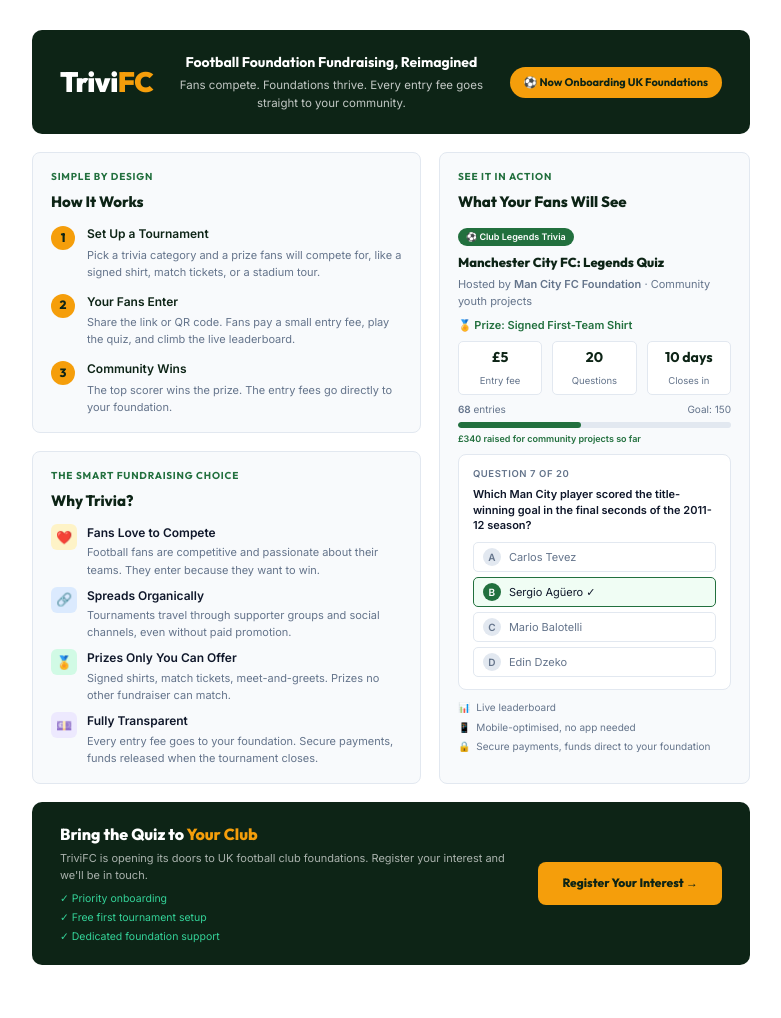
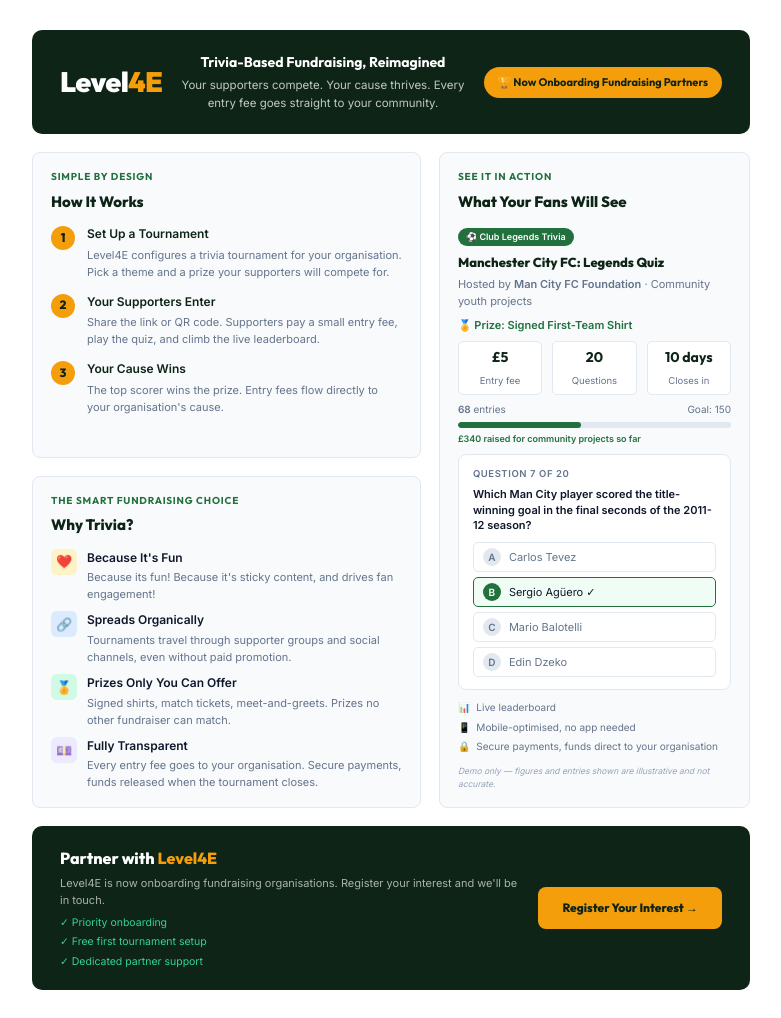
Before and after one commit to AidanParkhurst/trivifc, a website: page one-pager.html in a window 1280 px wide. Shown: the whole page, without its empty margins (6-787 px from the left). Before the commit the page ends 993 px from the top, so only its background shows below. Drawn offline with Linux system fonts and the light colour scheme.

Commit message:
Something

```diff
--- a/css/styles.css
+++ b/css/styles.css
@@ -52,10 +52,14 @@
    BASE
    ============================================== */
 
+html {
+  background: var(--navy);
+}
+
 body {
   font-family: var(--font-body);
   color: var(--text);
-  background: var(--white);
+  background: var(--navy);
   line-height: 1.6;
   overflow-x: hidden;
 }
@@ -181,15 +185,17 @@
 
 .nav {
   position: fixed;
-  inset-block-start: 0;
-  inset-inline: 0;
+  top: 0;
+  left: 0;
+  right: 0;
   height: var(--nav-height);
   z-index: 100;
   background: transparent;
   transition: background var(--t), box-shadow var(--t);
 }
 
-.nav.scrolled {
+.nav.scrolled,
+.nav.menu-open {
   background: var(--navy);
   box-shadow: 0 2px 20px rgba(0, 0, 0, 0.25);
 }
@@ -278,7 +284,7 @@
   flex-direction: column;
   padding: 1.5rem var(--gutter);
   gap: 0.25rem;
-  transform: translateY(-110%);
+  transform: translateY(calc(-100% - var(--nav-height)));
   transition: transform 0.3s cubic-bezier(0.16, 1, 0.3, 1);
   box-shadow: 0 8px 24px rgba(0, 0, 0, 0.3);
 }
@@ -333,16 +339,21 @@
 
 .hero__bg {
   position: absolute;
-  inset: 0;
+  top: 0;
+  right: 0;
+  bottom: 0;
+  left: 0;
   background-size: cover;
-  /*background-position: center calc(100% + 150px);*/
   background-position: center;
   background-repeat: no-repeat;
 }
 
 .hero__overlay {
   position: absolute;
-  inset: 0;
+  top: 0;
+  right: 0;
+  bottom: 0;
+  left: 0;
   background: radial-gradient(
     ellipse at top right,
     rgba(34, 197, 94, 0.18) 0%,
@@ -350,6 +361,12 @@
     rgba(13, 36, 22, 0.82) 70%,
     rgba(13, 36, 22, 0.96) 100%
   );
+}
+
+@media (max-width: 767px) {
+  .hero__bg {
+    background-position: 65% center;
+  }
 }
 
 .hero__content {
--- a/js/main.js
+++ b/js/main.js
@@ -21,6 +21,7 @@
   navDrawer.classList.add('open');
   navDrawer.setAttribute('aria-hidden', 'false');
   navOverlay.classList.add('open');
+  nav.classList.add('menu-open');
   document.body.style.overflow = 'hidden';
 }
 
@@ -30,6 +31,7 @@
   navDrawer.classList.remove('open');
   navDrawer.setAttribute('aria-hidden', 'true');
   navOverlay.classList.remove('open');
+  nav.classList.remove('menu-open');
   document.body.style.overflow = '';
 }
 
--- a/one-pager.html
+++ b/one-pager.html
@@ -3,7 +3,7 @@
 <head>
   <meta charset="UTF-8" />
   <meta name="viewport" content="width=device-width, initial-scale=1.0" />
-  <title>TriviFC – One-Pager</title>
+  <title>Level4E – Trivia Fundraising Platform</title>
   <link rel="preconnect" href="https://fonts.googleapis.com" />
   <link rel="preconnect" href="https://fonts.gstatic.com" crossorigin />
   <link href="https://fonts.googleapis.com/css2?family=Outfit:wght@400;600;700;800;900&family=Inter:wght@400;500;600&display=swap" rel="stylesheet" />
@@ -343,12 +343,12 @@
 
     <!-- HEADER -->
     <div class="header">
-      <div class="header__logo">Trivi<span>FC</span></div>
+      <div class="header__logo">Level<span>4E</span></div>
       <div class="header__tagline">
-        <strong>Football Foundation Fundraising, Reimagined</strong>
-        Fans compete. Foundations thrive. Every entry fee goes straight to your community.
+        <strong>Trivia-Based Fundraising, Reimagined</strong>
+        Your supporters compete. Your cause thrives. Every entry fee goes straight to your community.
       </div>
-      <div class="header__badge">⚽ Now Onboarding UK Foundations</div>
+      <div class="header__badge">🏆 Now Onboarding Fundraising Partners</div>
     </div>
 
     <!-- CONTENT GRID: How It Works + Why Trivia left, Example card right -->
@@ -365,21 +365,21 @@
               <div class="hiw__num">1</div>
               <div>
                 <h4>Set Up a Tournament</h4>
-                <p>Pick a trivia category and a prize fans will compete for, like a signed shirt, match tickets, or a stadium tour.</p>
+                <p>Level4E configures a trivia tournament for your organisation. Pick a theme and a prize your supporters will compete for.</p>
               </div>
             </div>
             <div class="hiw__step">
               <div class="hiw__num">2</div>
               <div>
-                <h4>Your Fans Enter</h4>
-                <p>Share the link or QR code. Fans pay a small entry fee, play the quiz, and climb the live leaderboard.</p>
+                <h4>Your Supporters Enter</h4>
+                <p>Share the link or QR code. Supporters pay a small entry fee, play the quiz, and climb the live leaderboard.</p>
               </div>
             </div>
             <div class="hiw__step">
               <div class="hiw__num">3</div>
               <div>
-                <h4>Community Wins</h4>
-                <p>The top scorer wins the prize. The entry fees go directly to your foundation.</p>
+                <h4>Your Cause Wins</h4>
+                <p>The top scorer wins the prize. Entry fees flow directly to your organisation's cause.</p>
               </div>
             </div>
           </div>
@@ -392,8 +392,8 @@
             <div class="why-item">
               <div class="why-icon why-icon--orange">❤️</div>
               <div>
-                <h4>Fans Love to Compete</h4>
-                <p>Football fans are competitive and passionate about their teams. They enter because they want to win.</p>
+                <h4>Because It's Fun</h4>
+                <p>Because its fun! Because it's sticky content, and drives fan engagement!</p>
               </div>
             </div>
             <div class="why-item">
@@ -414,7 +414,7 @@
               <div class="why-icon why-icon--purple">💷</div>
               <div>
                 <h4>Fully Transparent</h4>
-                <p>Every entry fee goes to your foundation. Secure payments, funds released when the tournament closes.</p>
+                <p>Every entry fee goes to your organisation. Secure payments, funds released when the tournament closes.</p>
               </div>
             </div>
           </div>
@@ -458,9 +458,10 @@
             <span style="color:var(--green-light);">📱</span> Mobile-optimised, no app needed
           </div>
           <div style="display:flex;gap:6px;align-items:center;font-size:10px;color:var(--muted);">
-            <span style="color:var(--green-light);">🔒</span> Secure payments, funds direct to your foundation
+            <span style="color:var(--green-light);">🔒</span> Secure payments, funds direct to your organisation
           </div>
         </div>
+        <p style="font-size:8.5px;color:#94a3b8;margin-top:10px;font-style:italic;">Demo only — figures and entries shown are illustrative and not accurate.</p>
       </div>
 
     </div>
@@ -468,12 +469,12 @@
     <!-- FOOTER -->
     <div class="footer">
       <div class="footer__left">
-        <strong>Bring the Quiz to <span style="color:var(--accent);">Your Club</span></strong>
-        <p>TriviFC is opening its doors to UK football club foundations. Register your interest and we'll be in touch.</p>
+        <strong>Partner with <span style="color:var(--accent);">Level4E</span></strong>
+        <p>Level4E is now onboarding fundraising organisations. Register your interest and we'll be in touch.</p>
         <ul class="footer__perks">
           <li>✓ Priority onboarding</li>
           <li>✓ Free first tournament setup</li>
-          <li>✓ Dedicated foundation support</li>
+          <li>✓ Dedicated partner support</li>
         </ul>
       </div>
       <a href="https://rkhur.st/trivifc" class="footer__link">Register Your Interest →</a>
```
Also changed, not shown: index.html (+9 -8 lines), 3 other files.
